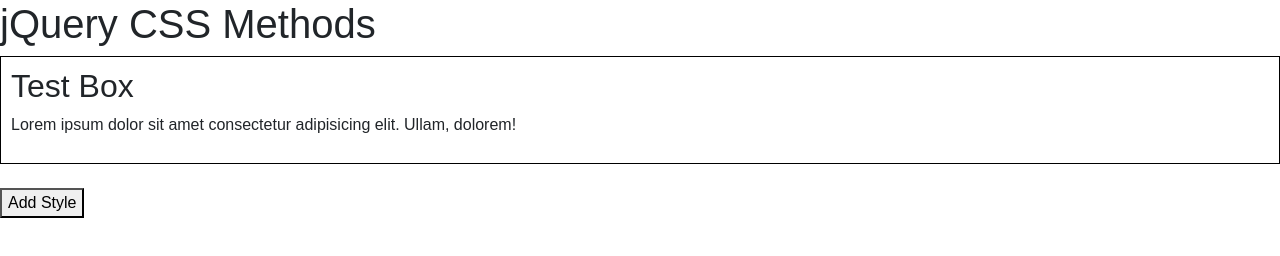
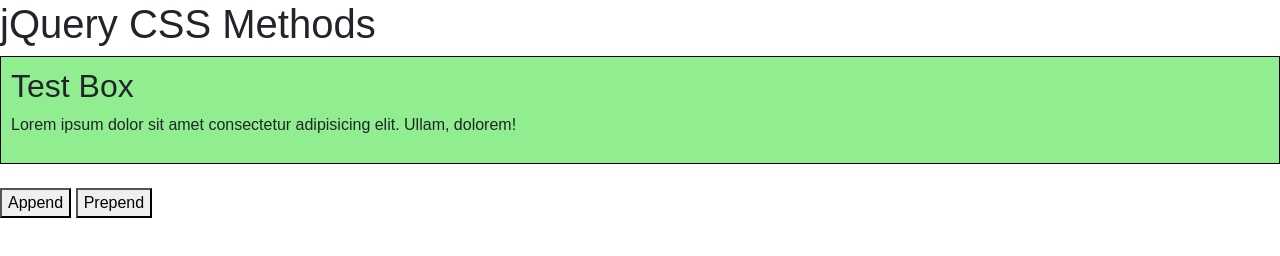
Before and after one commit to priya-shruti/jqueryCode, a plain HTML site: page index.html in a window 1280 px wide. Drawn offline with nearby package versions, Linux system fonts and the light colour scheme.

Commit message:
second commit

```diff
--- a/index.html
+++ b/index.html
@@ -16,12 +16,13 @@
 
 <body>
     <h1>jQuery CSS Methods</h1>
-    <div id="box" class="test">
+    <div id="box">
         <h2>Test Box</h2>
         <p>Lorem ipsum <span> dolor sit amet </span>consectetur adipisicing elit. Ullam, dolorem!</p>
     </div>
     <br>
-    <button id="stylebutton">Add Style</button>
+    <button id="appendBtn">Append</button>
+    <button id="prependBtn">Prepend</button>
 </body>
 
 </html>
--- a/script.js
+++ b/script.js
@@ -1,5 +1,5 @@
 $(document).ready(function () {
-    $("#stylebutton").click(function () {
-        $("#box").css({ "background": "pink","color":"red" })
+    $("#appendBtn").click(function () {
+        $("#box").append("<h2>Yahoo</h2>")
     });
 });
--- a/style.css
+++ b/style.css
@@ -3,7 +3,7 @@ body {
 }
 
 #box {
-    /* background: pink; */
+    background: lightgreen;
     padding: 10px;
     border: 1px solid #000;
 }
```
